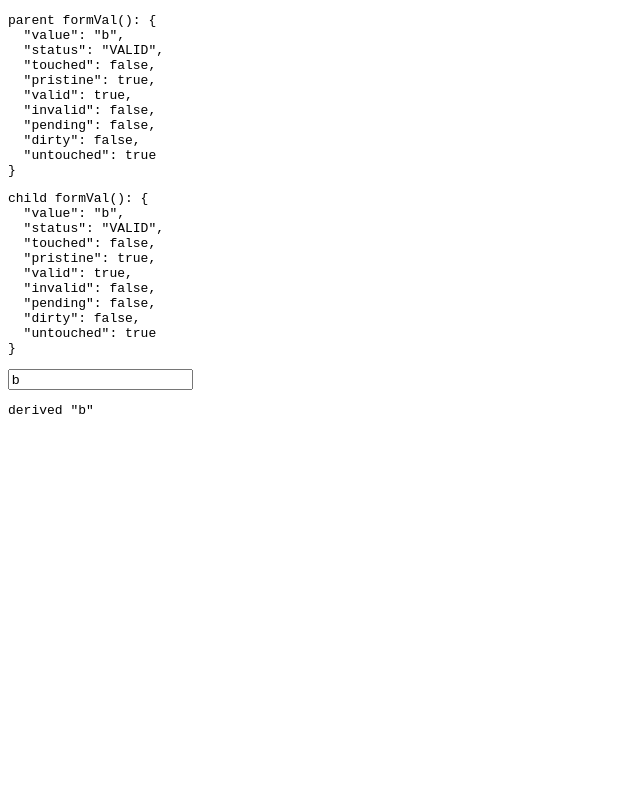
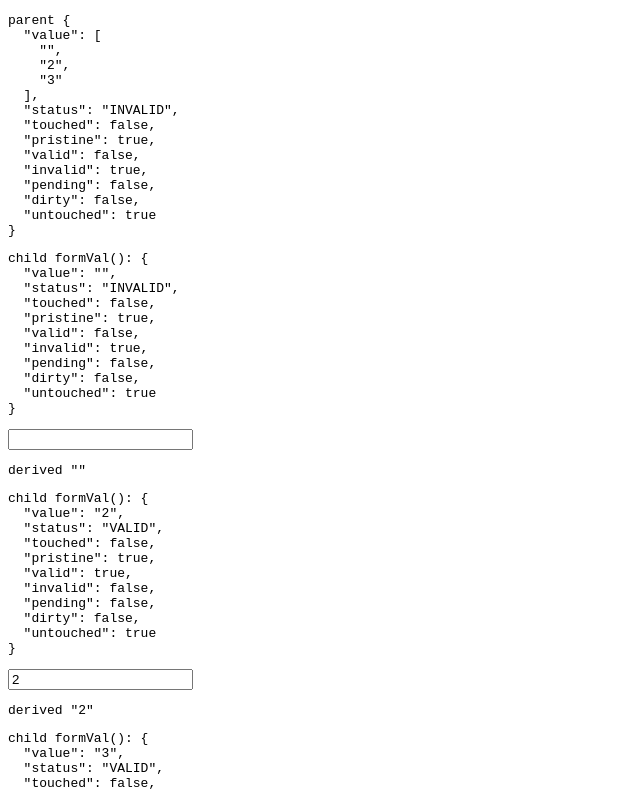
Before and after one commit to michael-small/signals-as-of-19, an Angular app: page / in a window 1280 px wide. Shown: the top 791 px of the page, without its empty margins (0-640 px from the left). Built offline with nearby package versions, Linux system fonts and the light colour scheme.

Commit message:
feat: form array in child example

```diff
--- a/src/app/app.component.ts
+++ b/src/app/app.component.ts
@@ -2,11 +2,12 @@ import { Component } from '@angular/core';
 import { RouterOutlet } from '@angular/router';
 import { LinkedSignalComponent } from './linked-signal/linked-signal.component';
 import { ParentComponent } from "./forms-in-child-components/parent.component";
+import { ParentFormArrayComponent } from "./forms-in-child-components/parent-form-array.component";
 
 @Component({
   selector: 'app-root',
-  template: ` <app-parent />`,
-  imports: [LinkedSignalComponent, ParentComponent],
+  template: ` <app-parent-form-array />`,
+  imports: [LinkedSignalComponent, ParentComponent, ParentFormArrayComponent],
 })
 export class AppComponent {
   title = 'signals-as-of-19';
--- /dev/null
+++ b/src/app/forms-in-child-components/parent-form-array.component.ts
@@ -0,0 +1,28 @@
+import { ChangeDetectionStrategy, Component } from '@angular/core';
+import { FormArray, FormControl, ReactiveFormsModule, Validators } from '@angular/forms';
+import { ChildInstantiateAndIndexComponent } from './child-instantiate-and-index.component';
+import { allEventsSignal } from '../../form-events';
+import { JsonPipe } from '@angular/common';
+
+@Component({
+  selector: 'app-parent-form-array',
+  imports: [ReactiveFormsModule, ChildInstantiateAndIndexComponent, JsonPipe],
+  template: `
+    <pre>parent {{formEventsState() | json}}</pre>
+
+    @for (ctrl of myFormArray.controls; track $index) {
+        <app-child-instantiate-and-index [formCtrl]="ctrl" />
+    }
+  `,
+  styles: ``,
+  changeDetection: ChangeDetectionStrategy.OnPush
+})
+export class ParentFormArrayComponent {
+    myFormArray = new FormArray([
+        new FormControl('', {nonNullable: true, validators: [Validators.required]}),
+        new FormControl('2', {nonNullable: true}),
+        new FormControl('3', {nonNullable: true}),
+    ])
+
+    formEventsState = allEventsSignal<string>(this.myFormArray)
+}
--- a/src/app/forms-in-child-components/parent.component.ts
+++ b/src/app/forms-in-child-components/parent.component.ts
@@ -20,7 +20,6 @@ import { JsonPipe } from '@angular/common';
 })
 export class ParentComponent {
     myControl = new FormControl('a', {nonNullable: true});
-
     formVal = allEventsSignal(this.myControl)
 
     ngOnInit() {
```
